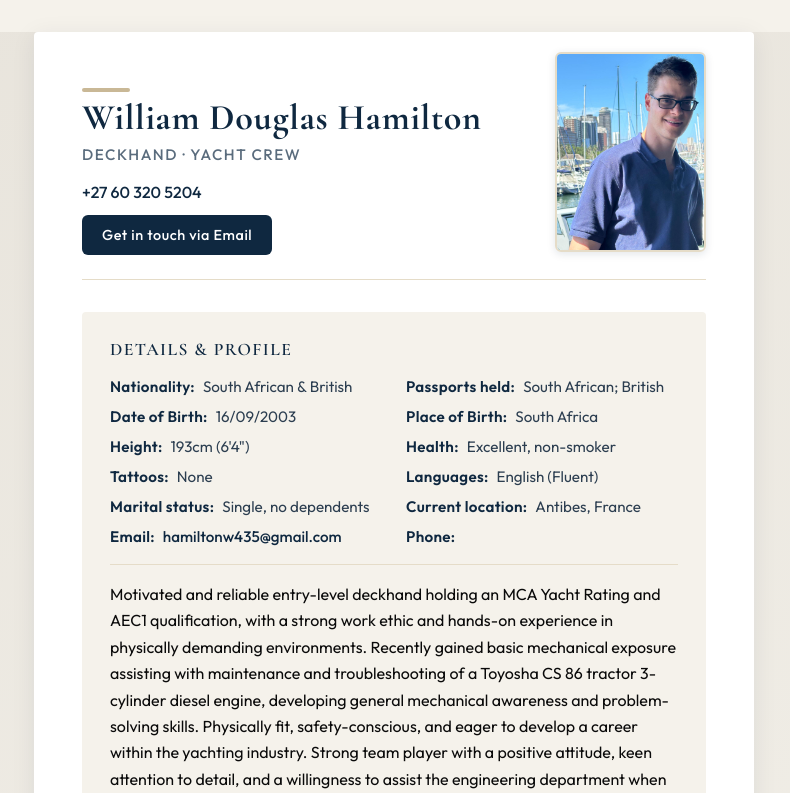
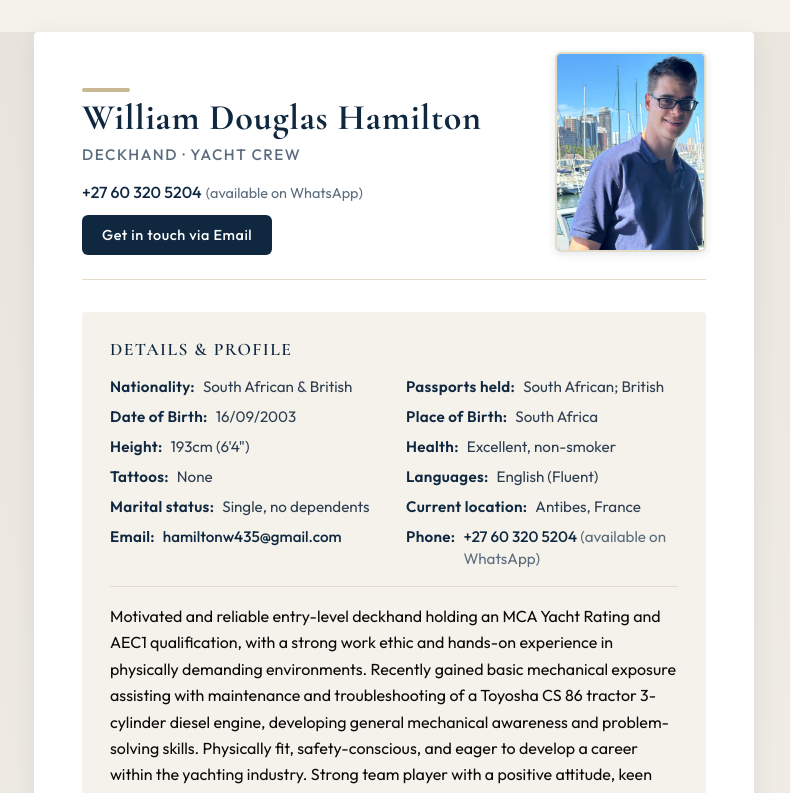
Before and after one commit to Ham-my/William-CV, a React (Vite) app: page / in a window 1280 px wide. Shown: the top 793 px of the page, without its empty margins (246-1036 px from the left). Built offline with nearby package versions, Linux system fonts and the light colour scheme.

Commit message:
adding whatsapp link

```diff
--- a/src/CV.css
+++ b/src/CV.css
@@ -103,12 +103,25 @@
   max-width: 100%;
 }
 
+.cv-header-phone-line {
+  display: flex;
+  flex-wrap: wrap;
+  align-items: baseline;
+  gap: 0 0.25rem;
+}
+
 .cv-header-phone {
   font-size: clamp(0.9rem, 2.5vw, 1rem);
   font-weight: 500;
   color: var(--navy);
   text-decoration: none;
   -webkit-tap-highlight-color: transparent;
+}
+
+.cv-header-phone-note {
+  font-size: clamp(0.8rem, 2.2vw, 0.9rem);
+  font-weight: 400;
+  color: var(--text-muted);
 }
 
 .cv-header-phone:hover {
@@ -341,6 +354,12 @@
   word-break: break-word;
 }
 
+.details-suffix {
+  font-weight: 400;
+  color: var(--text-muted);
+  white-space: normal;
+}
+
 /* Touch-friendly link on same line as label */
 .details-link {
   color: var(--navy);
--- a/src/CV.jsx
+++ b/src/CV.jsx
@@ -1,6 +1,9 @@
 import { useState } from 'react'
 import './CV.css'
 import portraitImage from './assets/william_image.jpeg'
+
+/** +27 60 320 5204 — opens WhatsApp chat */
+const WHATSAPP_URL = 'https://wa.me/27603205204'
 
 const details = [
   { label: 'Nationality', value: 'South African & British' },
@@ -14,7 +17,7 @@ const details = [
   { label: 'Marital status', value: 'Single, no dependents' },
   { label: 'Current location', value: 'Antibes, France' },
   { label: 'Email', value: 'hamiltonw435@gmail.com', href: 'mailto:hamiltonw435@gmail.com' },
-  { label: 'Phone', value: '' },
+  { label: 'Phone', value: '+27 60 320 5204', href: WHATSAPP_URL, suffix: ' (available on WhatsApp)' },
 ]
 
 const profileSummary = `Motivated and reliable entry-level deckhand holding an MCA Yacht Rating and AEC1 qualification, with a strong work ethic and hands-on experience in physically demanding environments. Recently gained basic mechanical exposure assisting with maintenance and troubleshooting of a Toyosha CS 86 tractor 3-cylinder diesel engine, developing general mechanical awareness and problem-solving skills. Physically fit, safety-conscious, and eager to develop a career within the yachting industry. Strong team player with a positive attitude, keen attention to detail, and a willingness to assist the engineering department when required while primarily focusing on deck operations.`
@@ -51,7 +54,18 @@ function CV() {
           <h1 className="cv-name">William Douglas Hamilton</h1>
           <p className="cv-title">Deckhand · Yacht Crew</p>
           <div className="cv-header-contact">
-            <a href="tel:+27603205204" className="cv-header-phone">+27 60 320 5204</a>
+            <span className="cv-header-phone-line">
+              <a
+                href={WHATSAPP_URL}
+                className="cv-header-phone"
+                target="_blank"
+                rel="noopener noreferrer"
+                aria-label="Message on WhatsApp: +27 60 320 5204"
+              >
+                +27 60 320 5204
+              </a>
+              <span className="cv-header-phone-note"> (available on WhatsApp)</span>
+            </span>
             <a href="mailto:hamiltonw435@gmail.com" className="cv-cta">Get in touch via Email</a>
           </div>
         </div>
@@ -78,12 +92,23 @@ function CV() {
         <div id="cv-details-content" className="cv-dropdown-content" role="region" aria-labelledby="cv-details-trigger">
           <div className="cv-details-inner">
             <ul className="details-list">
-              {details.map(({ label, value, href }) => (
+              {details.map(({ label, value, href, suffix }) => (
                 <li key={label} className="details-item">
                   <span className="details-label">{label}:</span>
                   <span className="details-value">
                     {href ? (
-                      <a href={href} className="details-link">{value}</a>
+                      <>
+                        <a
+                          href={href}
+                          className="details-link"
+                          {...(href.startsWith('http')
+                            ? { target: '_blank', rel: 'noopener noreferrer' }
+                            : {})}
+                        >
+                          {value}
+                        </a>
+                        {suffix ? <span className="details-suffix">{suffix}</span> : null}
+                      </>
                     ) : (
                       value
                     )}
```
